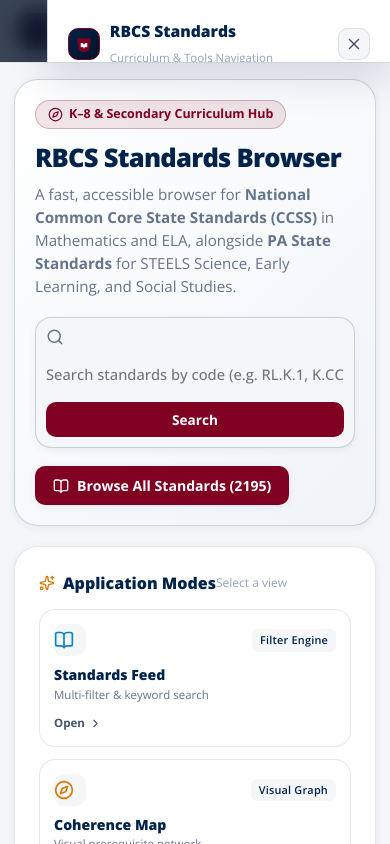
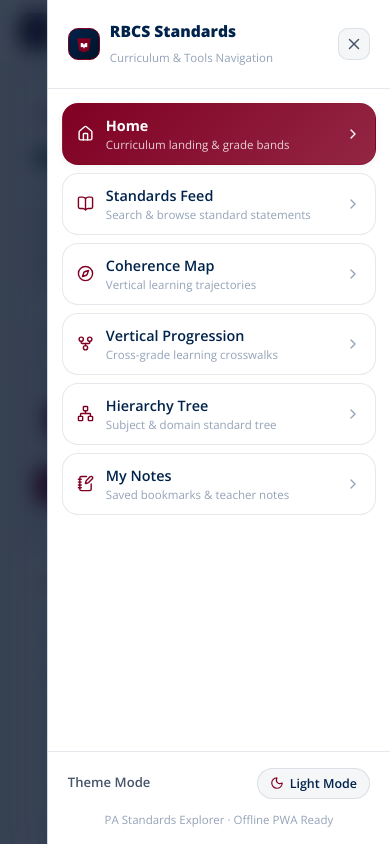
Before and after one commit to oconnors11/pa_standards_app, a React (Vite) app: page / in a window 390 px wide. Both pictures are taken after a click on the button "Open navigation menu". Shown: the top 844 px of the page. Built offline with nearby package versions, Linux system fonts and the light colour scheme.

Commit message:
fix(mobile-nav): use React Portal for mobile drawer and modals to prevent stacking context clipping

```diff
--- a/src/App.jsx
+++ b/src/App.jsx
@@ -1,4 +1,5 @@
 import React, { useState, useCallback } from 'react';
+import { createPortal } from 'react-dom';
 import { Header } from './components/Header';
 import { HomePage } from './components/HomePage';
 import { SearchBar } from './components/SearchBar';
@@ -330,16 +331,24 @@ export function App() {
       )}
 
       {/* Mobile Filters Modal Drawer */}
-      {isMobileFiltersOpen && (
+      {isMobileFiltersOpen && typeof document !== 'undefined' && createPortal(
         <div
           style={{
             position: 'fixed',
             inset: 0,
+            top: 0,
+            left: 0,
+            right: 0,
+            bottom: 0,
+            width: '100vw',
+            height: '100dvh',
             backgroundColor: 'rgba(5, 15, 30, 0.75)',
             backdropFilter: 'blur(6px)',
-            zIndex: 920,
+            WebkitBackdropFilter: 'blur(6px)',
+            zIndex: 95000,
             display: 'flex',
-            alignItems: 'flex-end'
+            alignItems: 'flex-end',
+            pointerEvents: 'auto'
           }}
           onClick={() => setIsMobileFiltersOpen(false)}
         >
@@ -362,7 +371,8 @@ export function App() {
               onCloseMobileDrawer={() => setIsMobileFiltersOpen(false)}
             />
           </div>
-        </div>
+        </div>,
+        document.body
       )}
 
       {/* Toast Notification Alert */}
--- a/src/components/Header.jsx
+++ b/src/components/Header.jsx
@@ -1,4 +1,5 @@
 import React, { useState, useEffect } from 'react';
+import { createPortal } from 'react-dom';
 import {
   Home, BookOpen, GitFork, Network, Layers,
   SlidersHorizontal, Compass, Sun, Moon, NotebookPen,
@@ -238,20 +239,27 @@ export function Header({
 
       </div>
 
-      {/* Mobile Slide-Out Drawer Navigation */}
-      {isMobileDrawerOpen && (
+      {/* Mobile Slide-Out Drawer Navigation (Rendered via React Portal onto document.body to avoid stacking context traps) */}
+      {isMobileDrawerOpen && typeof document !== 'undefined' && createPortal(
         <div
           className="mobile-drawer-overlay animate-fade-in"
           onClick={() => setIsMobileDrawerOpen(false)}
           style={{
             position: 'fixed',
             inset: 0,
+            top: 0,
+            left: 0,
+            right: 0,
+            bottom: 0,
+            width: '100vw',
+            height: '100dvh',
             backgroundColor: 'rgba(0, 15, 35, 0.78)',
             backdropFilter: 'blur(10px)',
             WebkitBackdropFilter: 'blur(10px)',
-            zIndex: 999,
+            zIndex: 99999,
             display: 'flex',
-            justifyContent: 'flex-end'
+            justifyContent: 'flex-end',
+            pointerEvents: 'auto'
           }}
         >
           <div
@@ -266,7 +274,9 @@ export function Header({
               display: 'flex',
               flexDirection: 'column',
               justifyContent: 'space-between',
-              overflowY: 'auto'
+              overflowY: 'auto',
+              position: 'relative',
+              zIndex: 100000
             }}
           >
             {/* Drawer Header */}
@@ -432,7 +442,8 @@ export function Header({
               </div>
             </div>
           </div>
-        </div>
+        </div>,
+        document.body
       )}
 
       <style>{`
--- a/src/components/StandardDetailModal.jsx
+++ b/src/components/StandardDetailModal.jsx
@@ -1,4 +1,5 @@
 import React, { useState } from 'react';
+import { createPortal } from 'react-dom';
 import {
   X, Copy, ArrowRight, ArrowLeft,
   Sparkles, Check, Compass, NotebookPen
@@ -43,7 +44,7 @@ export function StandardDetailModal({
     ];
   };
 
-  return (
+  return typeof document !== 'undefined' ? createPortal(
     <div
       style={{
         position: 'fixed',
@@ -51,7 +52,7 @@ export function StandardDetailModal({
         backgroundColor: 'rgba(0, 15, 35, 0.82)',
         backdropFilter: 'blur(8px)',
         WebkitBackdropFilter: 'blur(8px)',
-        zIndex: 900,
+        zIndex: 9000,
         display: 'flex',
         justifyContent: 'flex-end',
         alignItems: 'stretch'
@@ -518,6 +519,7 @@ export function StandardDetailModal({
         </div>
 
       </div>
-    </div>
-  );
+    </div>,
+    document.body
+  ) : null;
 }
--- a/src/components/StandardNoteModal.jsx
+++ b/src/components/StandardNoteModal.jsx
@@ -1,4 +1,5 @@
 import React, { useState, useEffect, useRef } from 'react';
+import { createPortal } from 'react-dom';
 import { X, Plus, Check } from 'lucide-react';
 import { NOTE_CATEGORIES, getNotesForStandard } from '../utils/notesStorage';
 
@@ -44,8 +45,8 @@ export function StandardNoteModal({ standard, isOpen, onClose, onAddNote }) {
     onClose();
   };
 
-  return (
-    <div className="modal-backdrop" onClick={onClose} style={{ zIndex: 1000 }}>
+  return typeof document !== 'undefined' ? createPortal(
+    <div className="modal-backdrop" onClick={onClose} style={{ zIndex: 10000 }}>
       <div
         className="modal-container"
         onClick={(e) => e.stopPropagation()}
@@ -206,6 +207,7 @@ export function StandardNoteModal({ standard, isOpen, onClose, onAddNote }) {
           </div>
         </form>
       </div>
-    </div>
-  );
+    </div>,
+    document.body
+  ) : null;
 }
```
